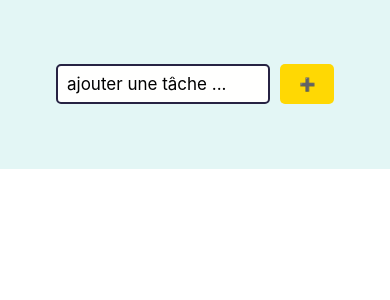
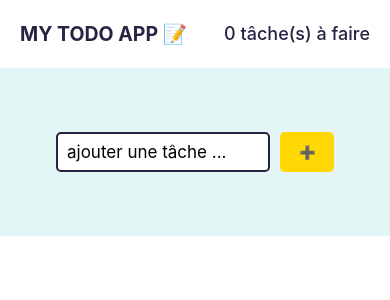
Before and after one commit to issoDev/todo-app, a React Native app: screen / in a window 390 px wide. Shown: the top 300 px of the page. Built offline with nearby package versions, Linux system fonts and the light colour scheme.

Commit message:
addition header component

```diff
--- a/App.js
+++ b/App.js
@@ -1,12 +1,16 @@
 import React from 'react';
-import { Text, SafeAreaView } from 'react-native';
+import { SafeAreaView } from 'react-native';
+import { styles } from './styles/styles'
+
+import Header from './components/Header';
 import InputSection from './components/InputSection';
-import { styles } from './styles/styles'
+
 
 export default function App() {
   return (
     <SafeAreaView style={styles.appContainer}>
-      <InputSection></InputSection>
+      <Header/>
+      <InputSection/>
     </SafeAreaView>
   );
 }
--- a/components/Header.js
+++ b/components/Header.js
@@ -1,12 +1,12 @@
 import React from 'react'
-import { StyleSheet, Text, View } from 'react-native'
+import { Text, View } from 'react-native'
+import { styles } from '../styles/styles'
 
 export default function Header() {
   return (
-    <View>
-      <Text></Text>
+    <View style={styles.headerContainer}>
+      <Text style={styles.headerTitle}>MY TODO APP 📝</Text>
+      <Text style={styles.headerText}>0 tâche(s) à faire</Text>
     </View>
   )
 }
-
-const styles = StyleSheet.create({})
```
